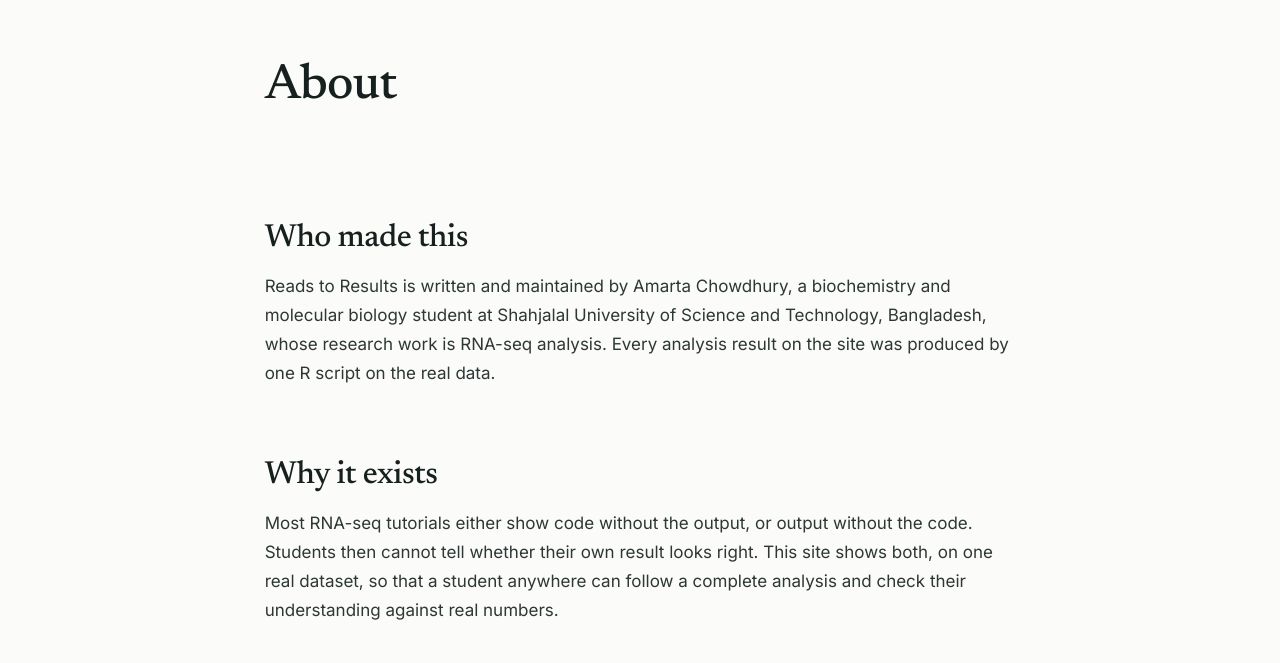
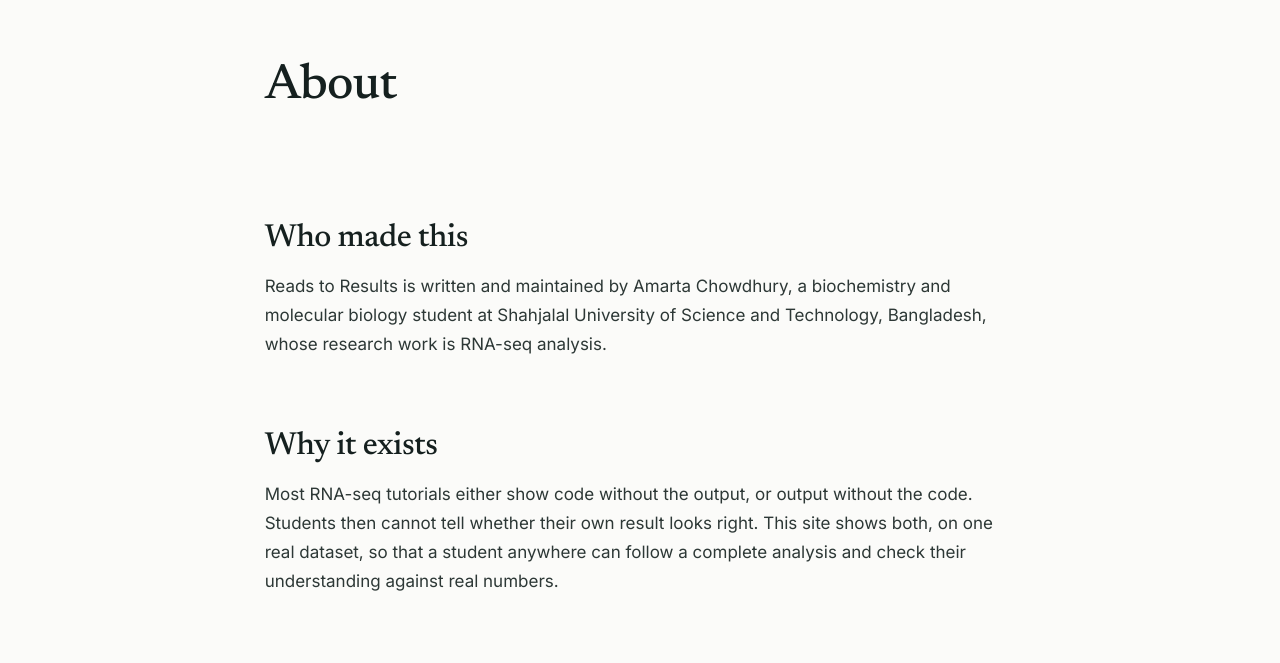
Before and after one commit to codingGrassLab/reads-to-results, an Astro site: page /en/about in a window 1280 px wide. Shown: the part 69-732 px from the top of the page. Built offline with nearby package versions, Linux system fonts and the light colour scheme; Astro itself is replaced by a stand-in of ours.

Commit message:
About: drop the sentence about the R script

```diff
--- a/src/pages/[lang]/about.astro
+++ b/src/pages/[lang]/about.astro
@@ -6,7 +6,7 @@ const lang = Astro.params.lang as Lang;
 const s = {
   en: {
     who: "Who made this",
-    whoText: "Reads to Results is written and maintained by Amarta Chowdhury, a biochemistry and molecular biology student at Shahjalal University of Science and Technology, Bangladesh, whose research work is RNA-seq analysis. Every analysis result on the site was produced by one R script on the real data.",
+    whoText: "Reads to Results is written and maintained by Amarta Chowdhury, a biochemistry and molecular biology student at Shahjalal University of Science and Technology, Bangladesh, whose research work is RNA-seq analysis.",
     why: "Why it exists",
     whyText: "Most RNA-seq tutorials either show code without the output, or output without the code. Students then cannot tell whether their own result looks right. This site shows both, on one real dataset, so that a student anywhere can follow a complete analysis and check their understanding against real numbers.",
     what: "What it is not",
```
